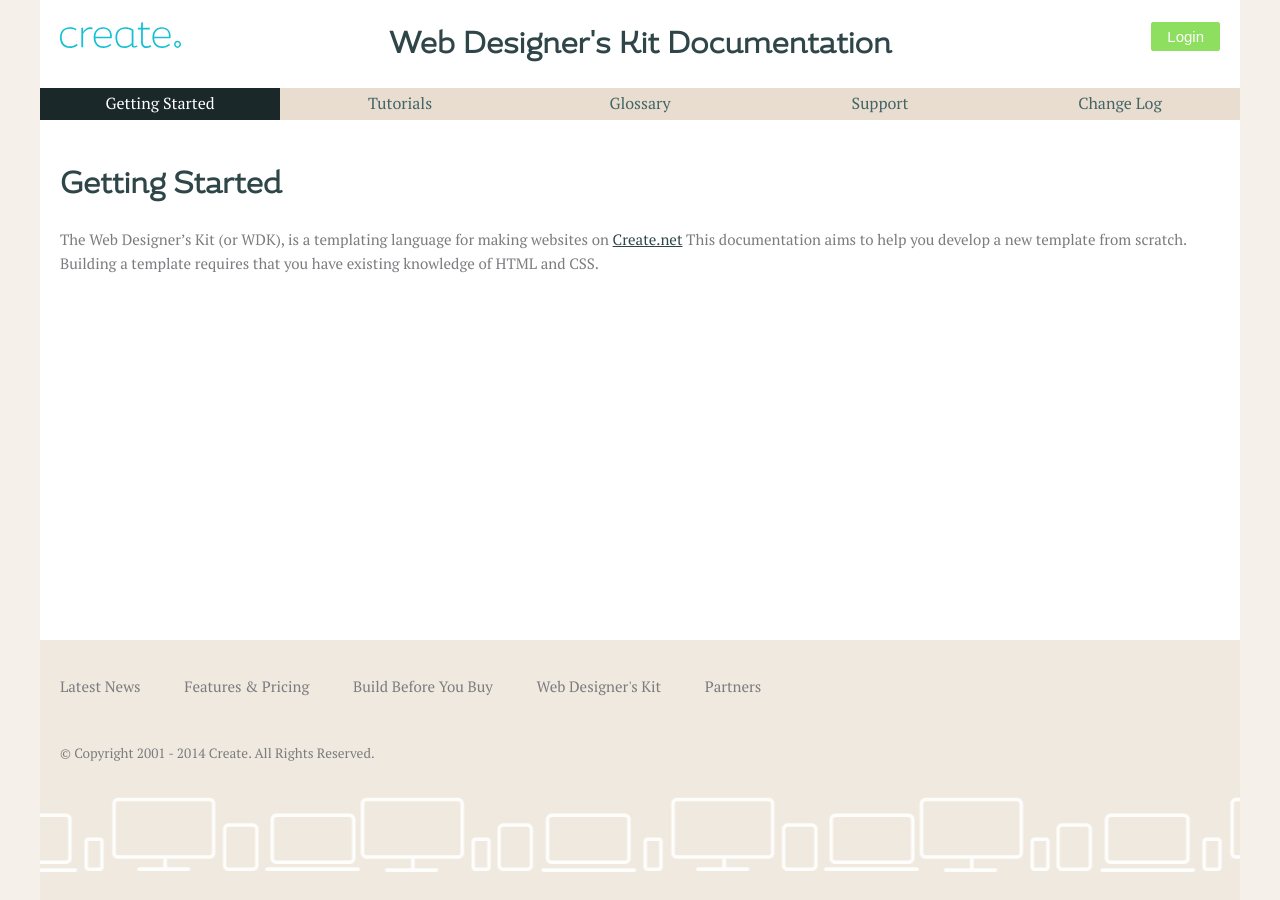
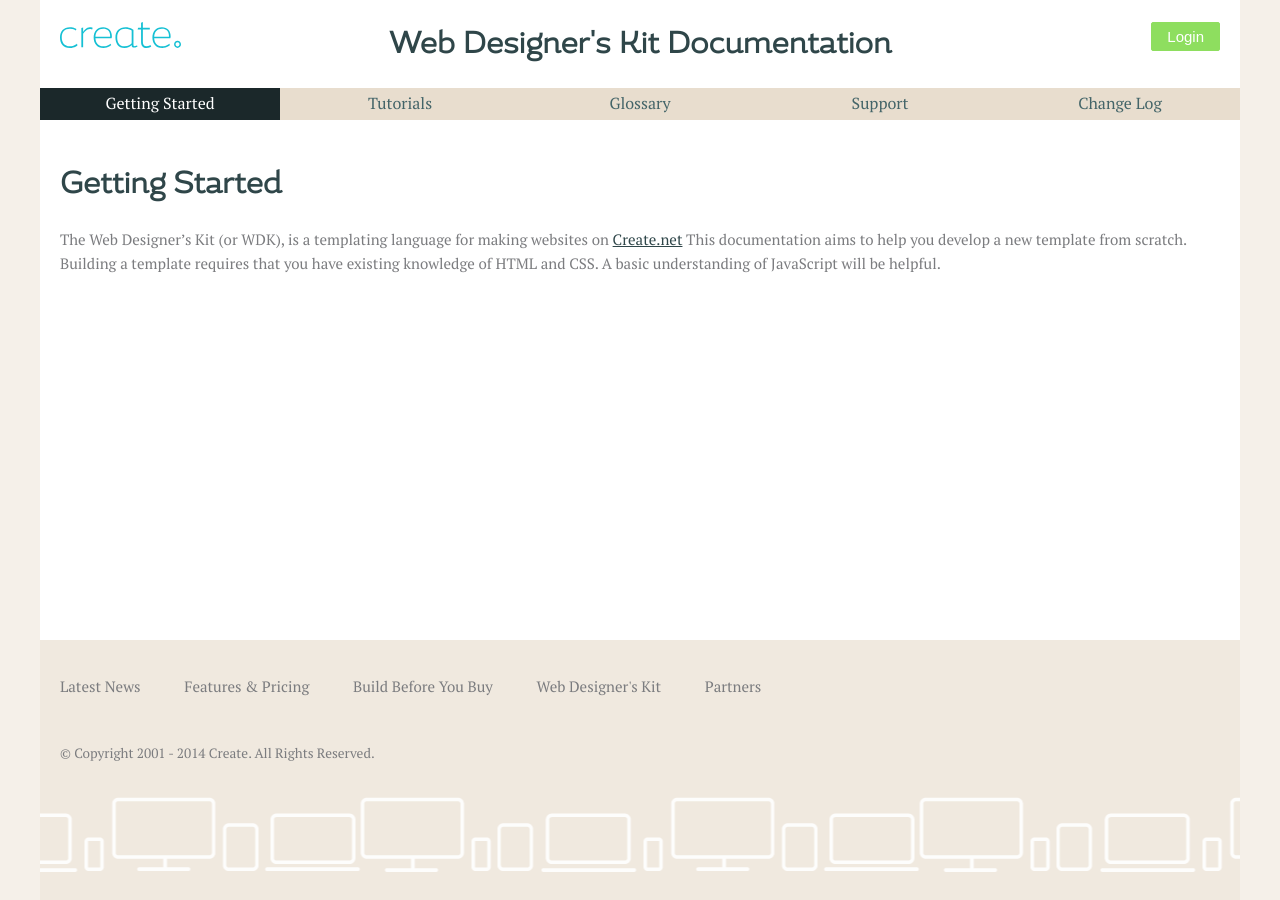
Before and after one commit to createdotnet/wdk, a Jekyll site: the page built from index.md, in a window 1280 px wide. Built offline with Jekyll 4.4.1, drawn with Linux system fonts in a browser that asks for light colours.

Commit message:
Update index.md

```diff
--- a/index.md
+++ b/index.md
@@ -4,4 +4,4 @@
 ---
 
 The Web Designer’s Kit (or WDK), is a templating language for making websites on [Create.net](http://www.create.net/)
-This documentation aims to help you develop a new template from scratch. Building a template requires that you have existing knowledge of HTML and CSS.
+This documentation aims to help you develop a new template from scratch. Building a template requires that you have existing knowledge of HTML and CSS. A basic understanding of JavaScript will be helpful.
```
